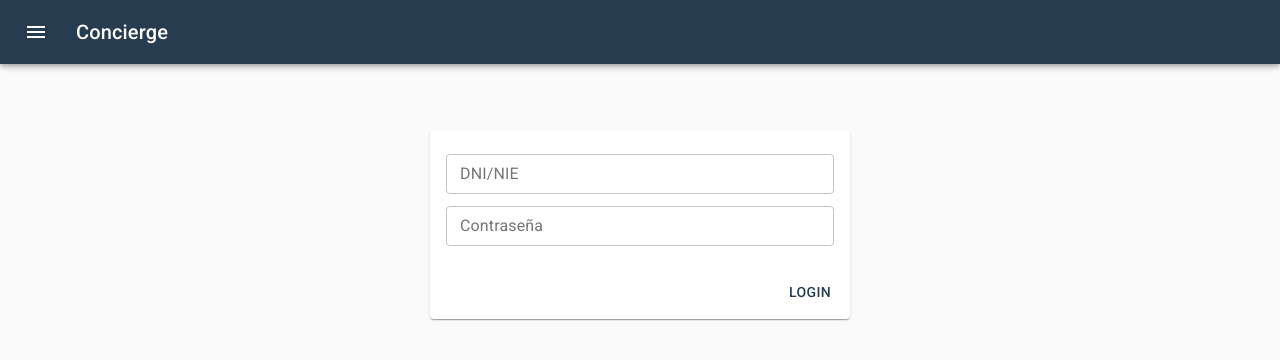
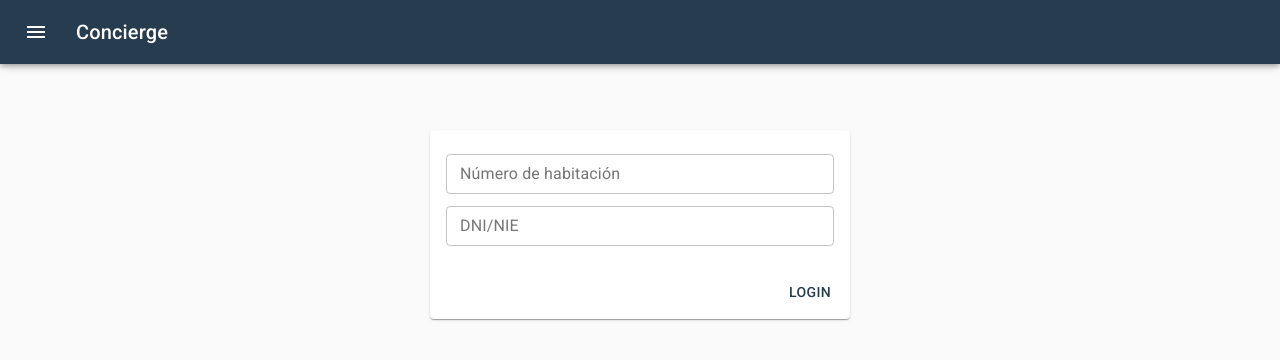
Before and after one commit to pabloi09/concierge, a React (Create React App) app: page /login in a window 1280 px wide. Shown: the top 360 px of the page. Built offline with nearby package versions, Linux system fonts and the light colour scheme.

Commit message:
[chore] Changed login with password to roomNumber.

```diff
--- a/src/components/LoginForm.js
+++ b/src/components/LoginForm.js
@@ -42,6 +42,18 @@ const form = props => {
         <Card className={classes.card}>
           <CardContent>
             <TextField
+              id="roomNumber"
+              label="Número de habitación"
+              value={values.roomNumber}
+              onChange={handleChange}
+              onBlur={handleBlur}
+              helperText={touched.roomNumber ? errors.roomNumber : ""}
+              error={touched.roomNumber && Boolean(errors.roomNumber)}
+              margin="dense"
+              variant="outlined"
+              fullWidth
+            />
+            <TextField
               id="dni"
               label="DNI/NIE"
               value={values.dni}
@@ -49,19 +61,6 @@ const form = props => {
               onBlur={handleBlur}
               helperText={touched.dni ? errors.dni : ""}
               error={touched.dni && Boolean(errors.dni)}
-              margin="dense"
-              variant="outlined"
-              fullWidth
-            />
-            <TextField
-              id="password"
-              label="Contraseña"
-              type="password"
-              value={values.password}
-              onChange={handleChange}
-              onBlur={handleBlur}
-              helperText={touched.password ? errors.password : ""}
-              error={touched.password && Boolean(errors.password)}
               margin="dense"
               variant="outlined"
               fullWidth
@@ -81,11 +80,11 @@ const form = props => {
 const LoginForm = withFormik({
   mapPropsToValues: ({
     dni,
-    password,
+    roomNumber,
   }) => {
     return {
       dni: dni || "",
-      password: password || "",
+      roomNumber: roomNumber || "",
     };
   },
 
@@ -94,8 +93,11 @@ const LoginForm = withFormik({
       .required("Introduzca su DNI/NIE")
       .trim()
       .matches(/^((\d{8})([A-Z])|[XYZ]\d{7,8}[A-Z])$/ , "Introduzca un DNI/NIE válido"),
-    password: Yup.string()
-      .required("Introduzca su contraseña")
+    roomNumber: Yup.number().typeError("Introduzca un número de habitación válido")
+      .required("Introduzca su número de habitación")
+      .positive("Introduzca un número de habitación válido")
+      .integer("Introduzca un número de habitación válido")
+      .max(999, "Introduzca un número de habitación válido")
   }),
 
   handleSubmit: (values, { setSubmitting }) => {
```
